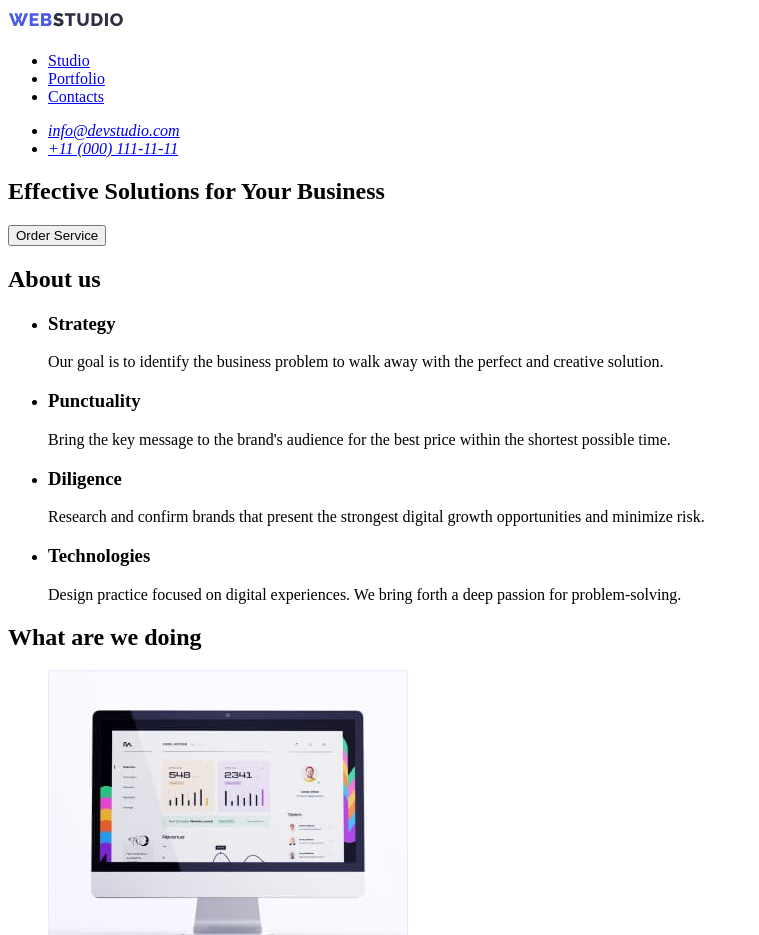
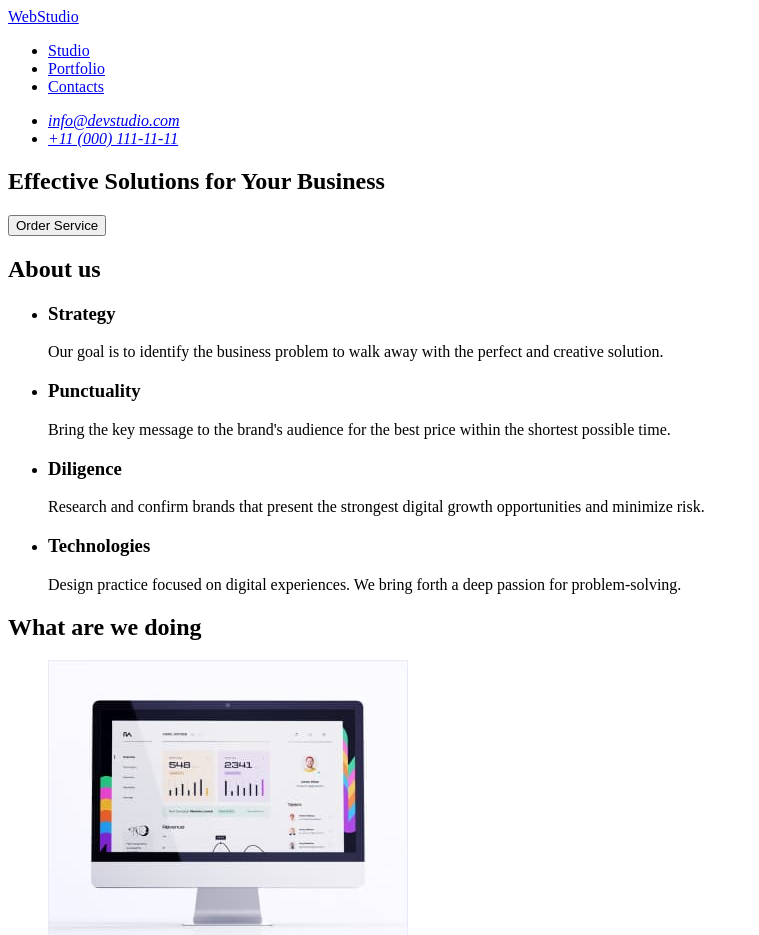
Before and after one commit to ViktoriaDubrova/goit-markup-hw-01, a plain HTML site: page index.html in a window 1280 px wide. Shown: the top 935 px of the page, without its empty margins (0-759 px from the left). Drawn offline with Linux system fonts and the light colour scheme.

Commit message:
img>text

```diff
--- a/index.html
+++ b/index.html
@@ -9,9 +9,7 @@
   <body>
     <header>
       <nav>
-         <a href="/index.html">
-             <img src="./images/Logo.svg" alt="WebStudio">
-         </a>
+        <a href="./index.html">WebStudio</a>
          <ul>
              <li>
                  <a href="#">Studio</a>
@@ -130,9 +128,7 @@
       </section>
     </main>
     <footer>
-        <a href="/index.html">
-            <img src="./images/Logo.svg" alt="WebStudio">
-        </a>
+        <a href="./index.html">WebStudio</a>
       <p>
         Increase the flow of customers and sales for your business with digital
         marketing & growth solutions.
```
